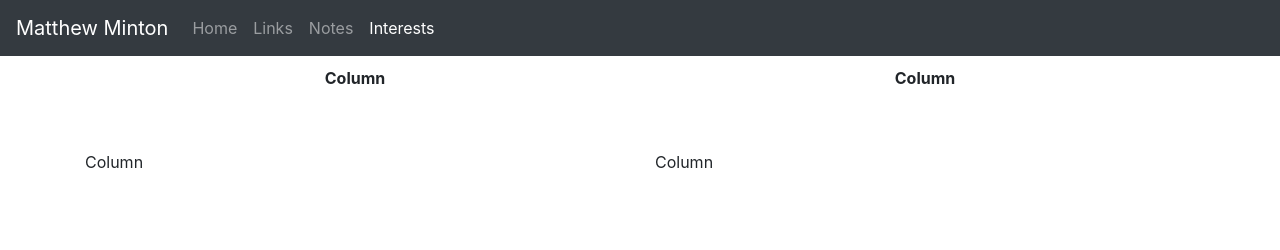
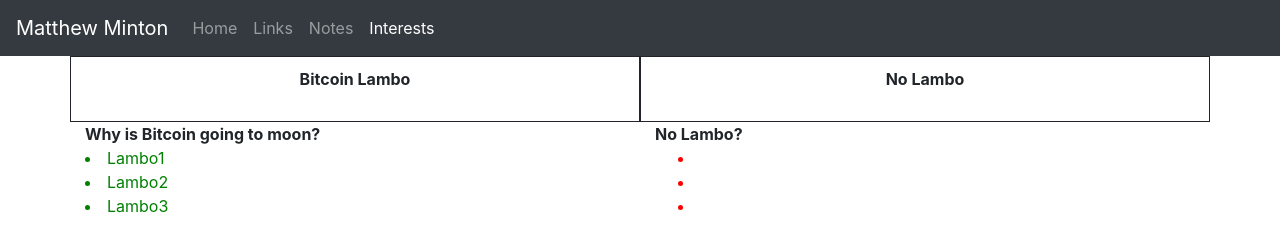
Before and after one commit to mminton21/project0, a plain HTML site: page interests.html in a window 1280 px wide. Drawn offline with nearby package versions, Linux system fonts and the light colour scheme.

Commit message:
updated css and interests

```diff
--- a/interests.html
+++ b/interests.html
@@ -33,11 +33,26 @@
 
     <div class="container">
         <div class="row">
-            <div class="col header">Column</div>
-            <div class="col header">Column</div>
+            <div class="col header">Bitcoin Lambo</div>
+            <div class="col header">No Lambo</div>
           <div class="w-100"></div>
-            <div class="col">Column</div>
-            <div class="col">Column</div>
+            <div class="col lambo">Why is Bitcoin going to moon?
+              <div id = "lambolist"
+              <ul>
+                <li>Lambo1</li>
+                <li>Lambo2</li>
+                <li>Lambo3</li>
+              </ul>
+              </div>
+            </div>
+            <div class="col lambo">No Lambo?
+              <div id = "lambolist2">
+                <ul>
+                  <li></li>
+                  <li></li>
+                  <li></li>
+              </div>
+            </div>
         </div>
       </div>
 
--- a/style.css
+++ b/style.css
@@ -3,5 +3,24 @@
   font-weight: bold;
   padding: 10px;
   text-align: center;
-  padding-bottom: 60px;
+  padding-bottom: 30px;
+  border: 1px;
+  border-style: solid;
 }
+
+.lambo
+{
+  font-weight: bold;
+}
+
+#lambolist
+{
+  font-weight: normal;
+  color: green;
+}
+
+#lambolist2
+{
+  font-weight:normal;
+  color: red;
+}
```
